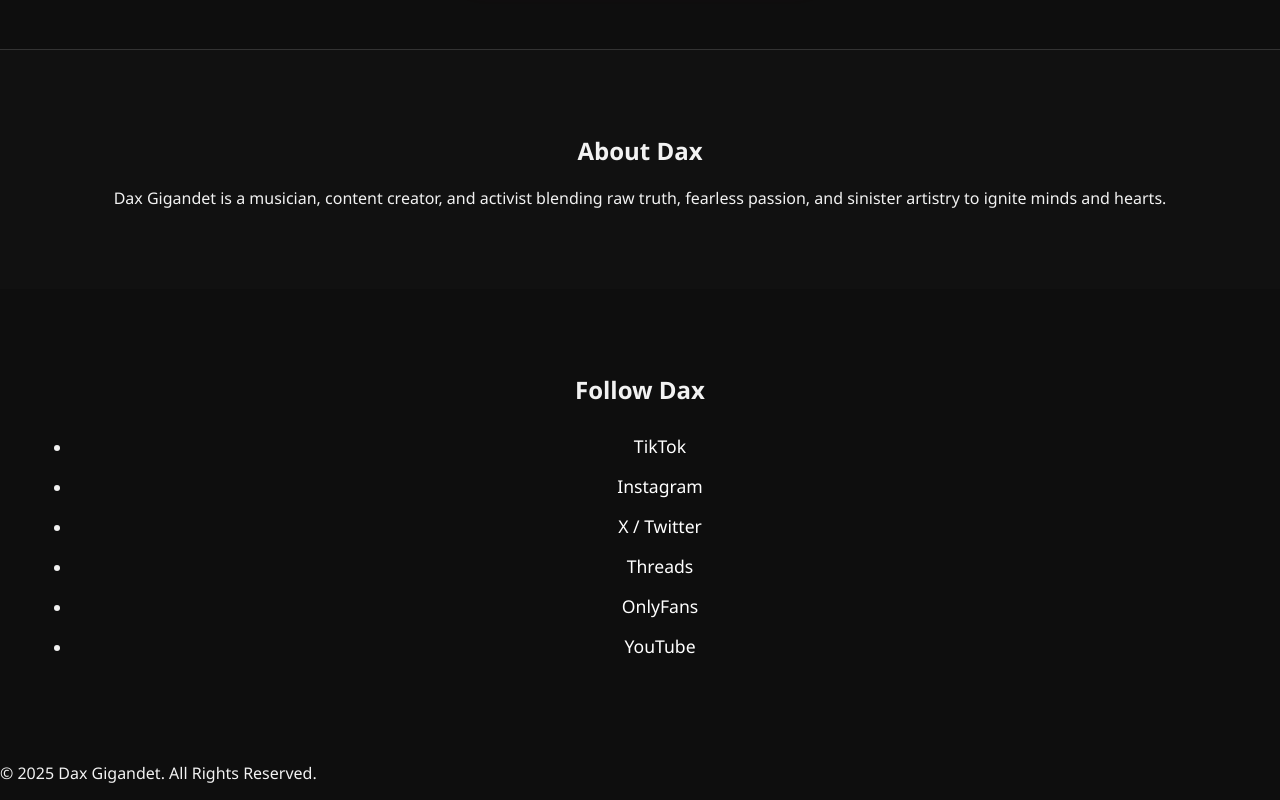
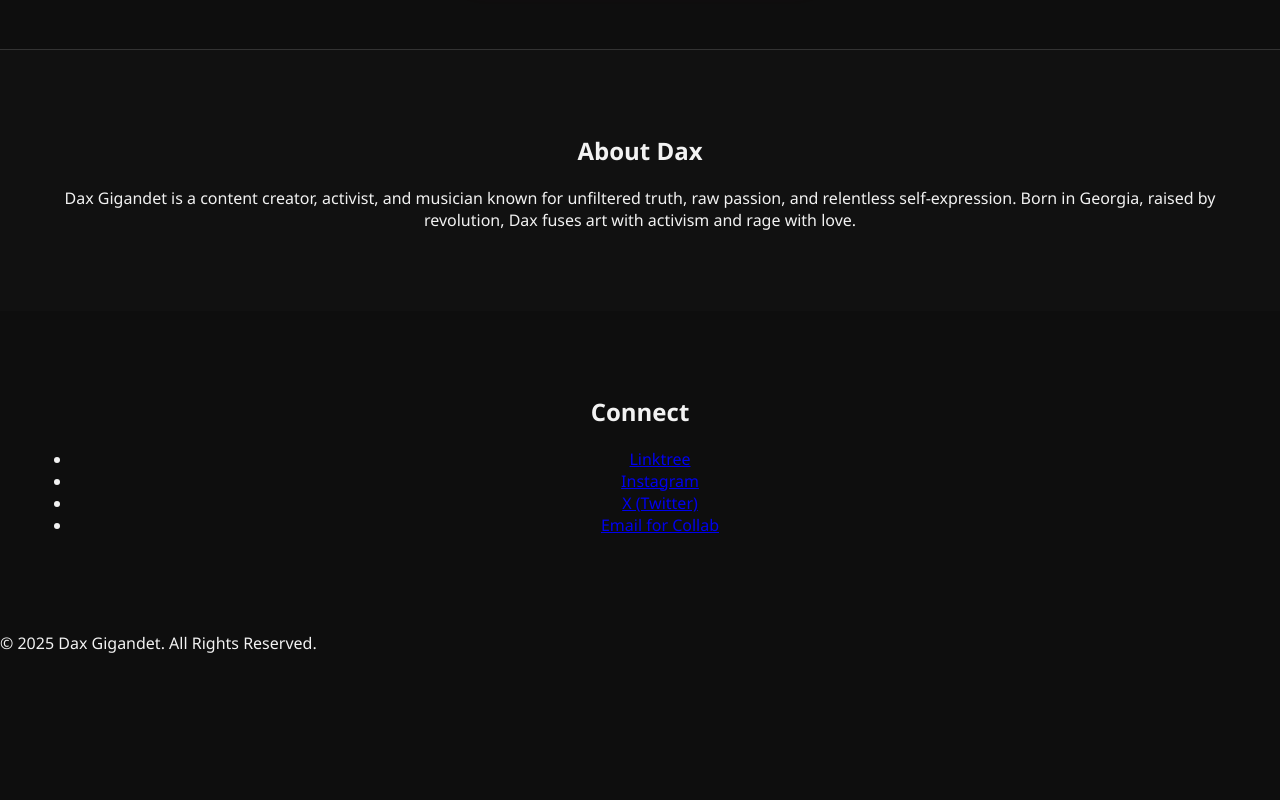
Before and after one commit to DaxGigandet/DaxGigandet.github.io, a plain HTML site: page index.html in a window 1280 px wide. Shown: the part 1596-2396 px from the top of the page. After the commit the page ends 2266 px from the top, so only its background shows below. Drawn offline with Linux system fonts and the light colour scheme.

Commit message:
Update index.html

```diff
--- a/index.html
+++ b/index.html
@@ -70,18 +70,16 @@
 
     <section id="about" class="section dark">
       <h2>About Dax</h2>
-      <p>Dax Gigandet is a musician, content creator, and activist blending raw truth, fearless passion, and sinister artistry to ignite minds and hearts.</p>
+      <p>Dax Gigandet is a content creator, activist, and musician known for unfiltered truth, raw passion, and relentless self-expression. Born in Georgia, raised by revolution, Dax fuses art with activism and rage with love.</p>
     </section>
 
     <section id="links" class="section">
-      <h2>Follow Dax</h2>
-      <ul class="social-links">
-        <li><a href="https://tiktok.com/@daxgigandet" target="_blank">TikTok</a></li>
-        <li><a href="https://www.instagram.com/daxgigandet" target="_blank">Instagram</a></li>
-        <li><a href="https://x.com/DaxGigandet" target="_blank">X / Twitter</a></li>
-        <li><a href="https://www.threads.net/@daxgigandet" target="_blank">Threads</a></li>
-        <li><a href="https://onlyfans.com/daxxxgigandet/c1" target="_blank">OnlyFans</a></li>
-        <li><a href="https://youtube.com/@daxgigandet" target="_blank">YouTube</a></li>
+      <h2>Connect</h2>
+      <ul class="link-list">
+        <li><a href="https://linktr.ee/daxgigandet" target="_blank">Linktree</a></li>
+        <li><a href="https://instagram.com/daxgigandet" target="_blank">Instagram</a></li>
+        <li><a href="https://x.com/DaxGigandet" target="_blank">X (Twitter)</a></li>
+        <li><a href="mailto:collab@daxgigandet.com">Email for Collab</a></li>
       </ul>
     </section>
   </main>
```
